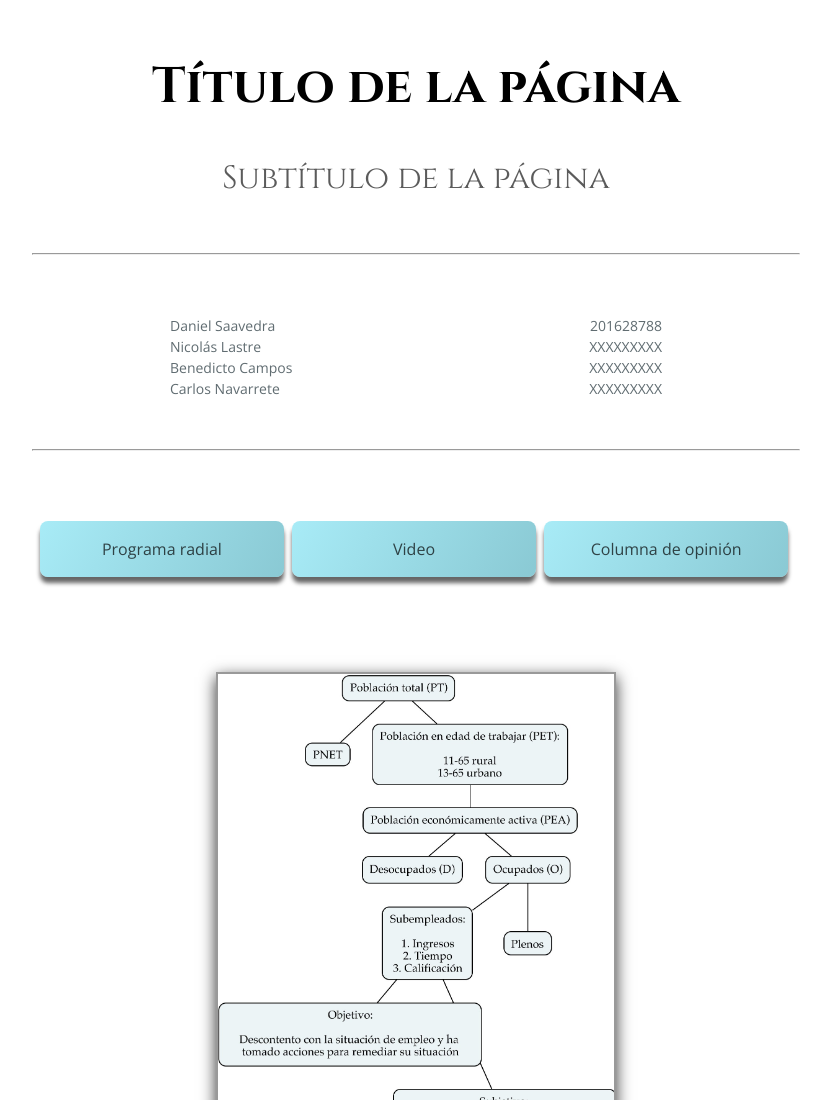
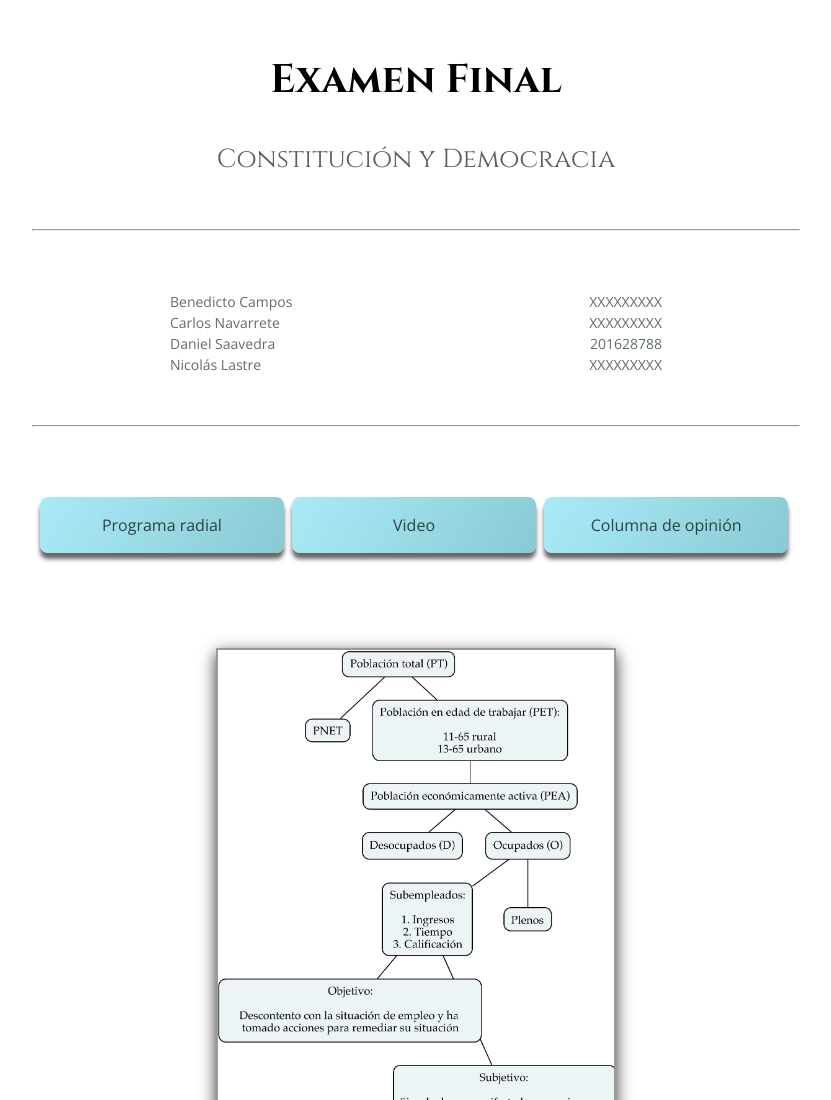
Before and after one commit to dsaavedr/CyD, a plain HTML site: page index.html in a window 1280 px wide. Shown: the top 1100 px of the page, without its empty margins (224-1055 px from the left). Drawn offline with nearby package versions, Linux system fonts and the light colour scheme.

Commit message:
Incluir título y subtítulo

```diff
--- a/index.html
+++ b/index.html
@@ -9,26 +9,26 @@
 		<link rel="stylesheet" type="text/css" href="stylesheets/stylesheet2.css" media="screen">
 	</head>
 	<body>
-		<h1 id="título">Título de la página</h1>
-		<h2 id="subtítulo">Subtítulo de la página</h2>
+		<h1 id="título">Examen Final</h1>
+		<h2 id="subtítulo">Constitución y Democracia</h2>
 
 		<hr>
 
 		<section id="listas">
 			<section class="nombres">
 				<lu class="l1" id="Autores">
+					<li class="aut" id="a3">Benedicto Campos</li>
+					<li class="aut" id="a4">Carlos Navarrete</li>
 					<li class="aut" id="a1">Daniel Saavedra</li>
 					<li class="aut" id="a2">Nicolás Lastre</li>
-					<li class="aut" id="a3">Benedicto Campos</li>
-					<li class="aut" id="a4">Carlos Navarrete</li>
 				</lu>
 			</section>
 			<section class="números">
 				<lu class="l2" id="códigos">
+					<li class="cód" id="c3">XXXXXXXXX</li>
+					<li class="cód" id="c4">XXXXXXXXX</li>
 					<li class="cód" id="c1">201628788</li>
 					<li class="cód" id="c2">XXXXXXXXX</li>
-					<li class="cód" id="c3">XXXXXXXXX</li>
-					<li class="cód" id="c4">XXXXXXXXX</li>
 				</lu>
 			</section>
 		</section>
--- a/stylesheets/stylesheet2.css
+++ b/stylesheets/stylesheet2.css
@@ -17,7 +17,7 @@ body {
 h1 {
 	font-family: "Cinzel", serif;
 	text-decoration: none;
-	font-size: 50px;
+	font-size: 40px;
 	text-align: center;
 	margin-bottom: 30px;
 	margin-top: 50px;
@@ -27,7 +27,7 @@ h1 {
 h2 {
 	font-family: "Cinzel", serif;
 	font-weight: normal;
-	font-size: 32px;
+	font-size: 26px;
 	text-align: center;
 	color: rgba(50,50,50,.8);
 	margin-bottom: 50px;
```
